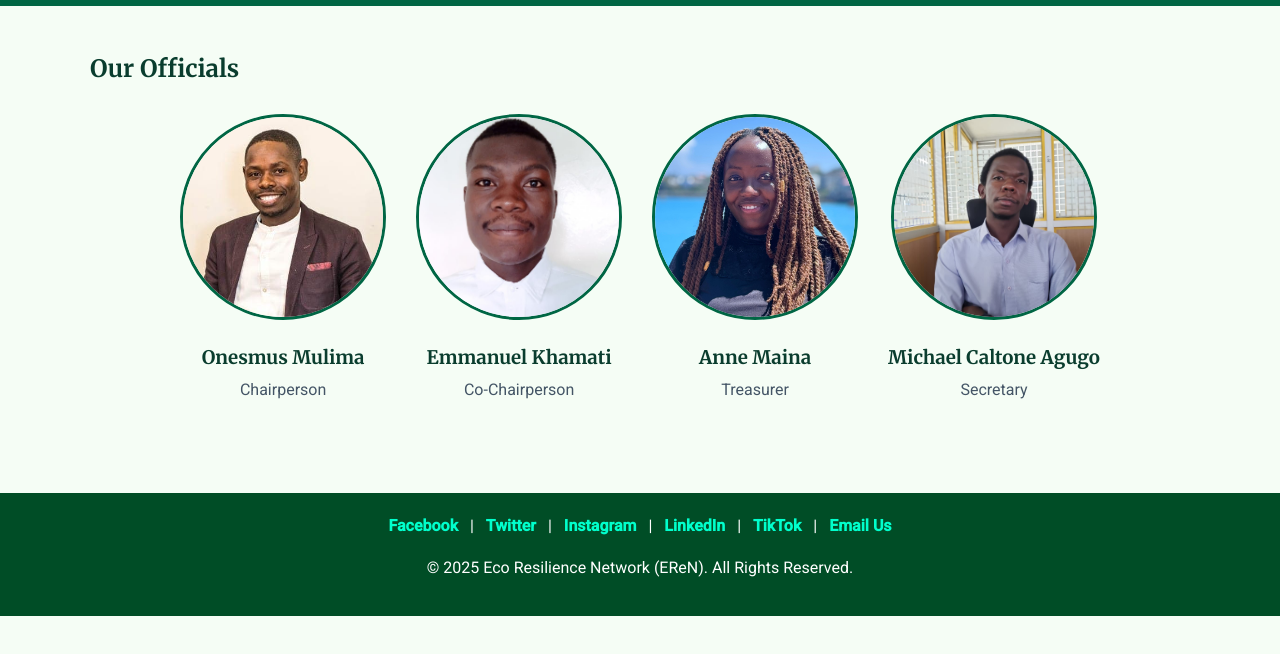
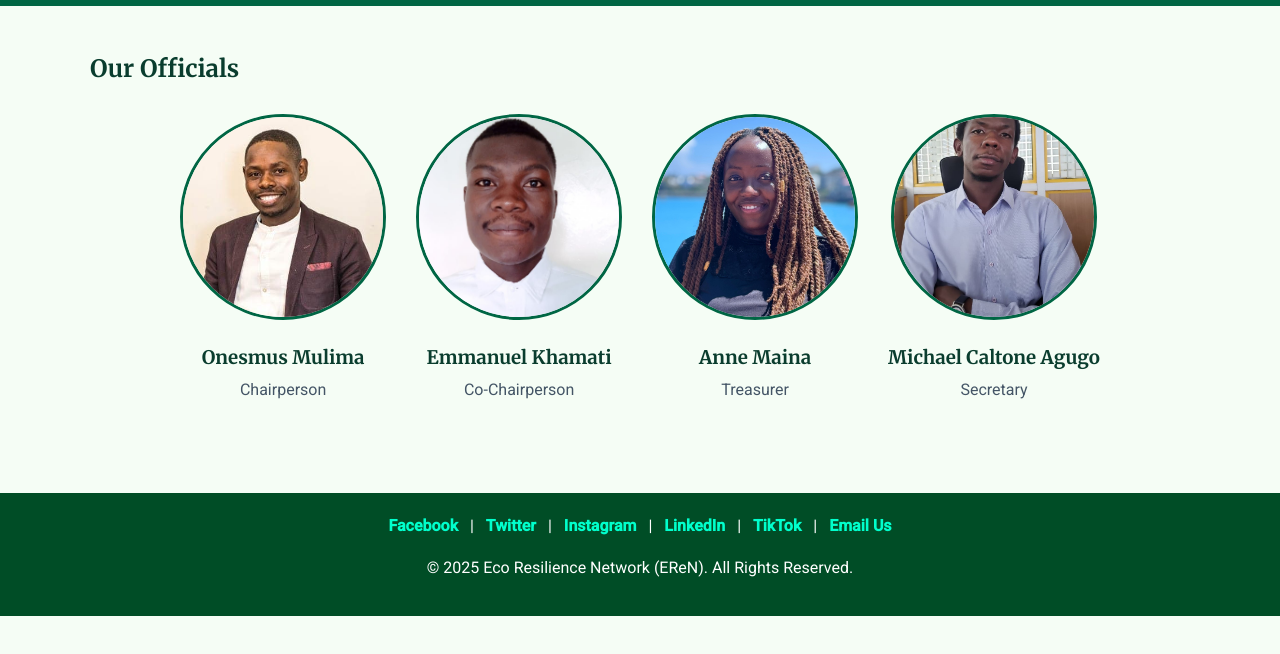
Before and after one commit to EcoResilienceNetwork/EReN, a plain HTML site: page officials.html in a window 1280 px wide. Shown: the part 92-746 px from the top of the page. Drawn offline with Linux system fonts and the light colour scheme.

Commit message:
Update officials.html

```diff
--- a/officials.html
+++ b/officials.html
@@ -54,7 +54,7 @@
       </div>
 
       <div class="official-card">
-        <img src="images/Agugo Caltone Passport.jpg" alt="Secretary - Michael Caltone Agugo"/>
+        <img src="images/Agugo.jpg" alt="Secretary - Michael Caltone Agugo"/>
         <h3>Michael Caltone Agugo</h3>
         <p>Secretary</p>
       </div>
```
